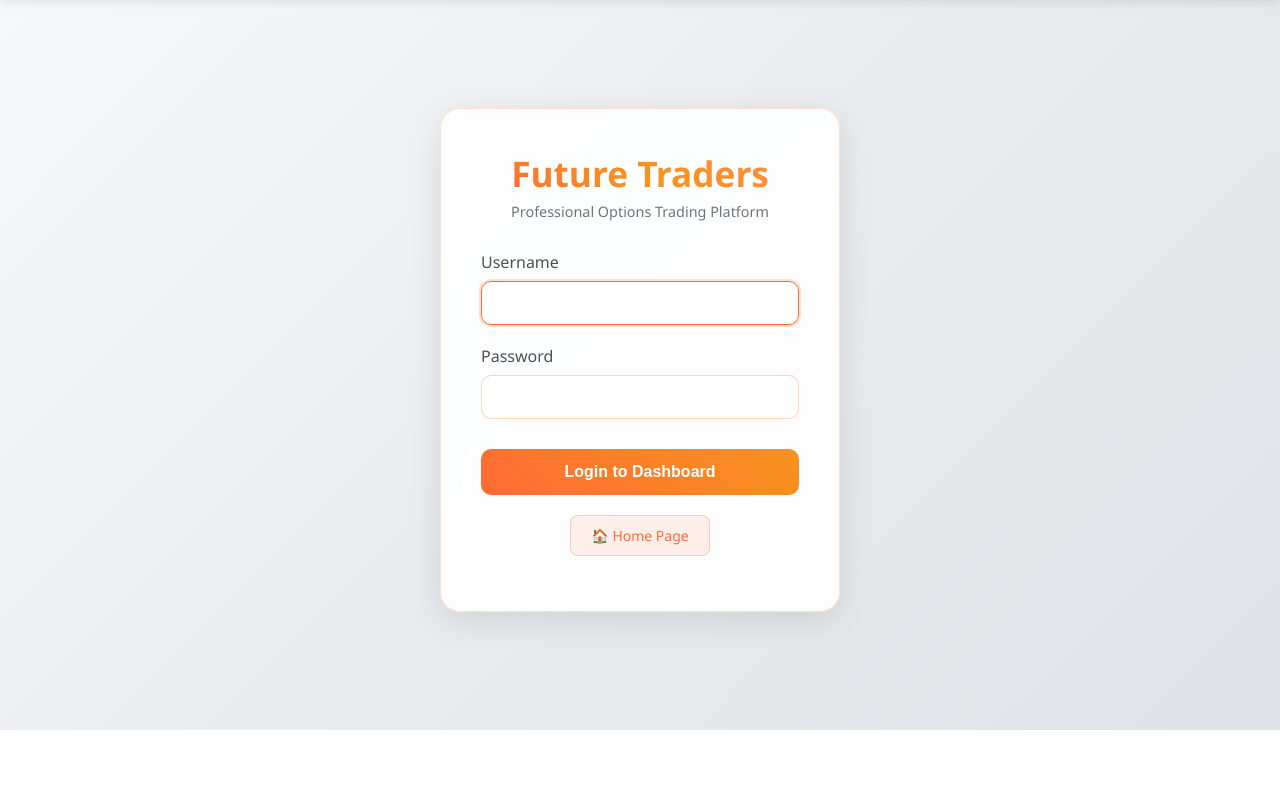
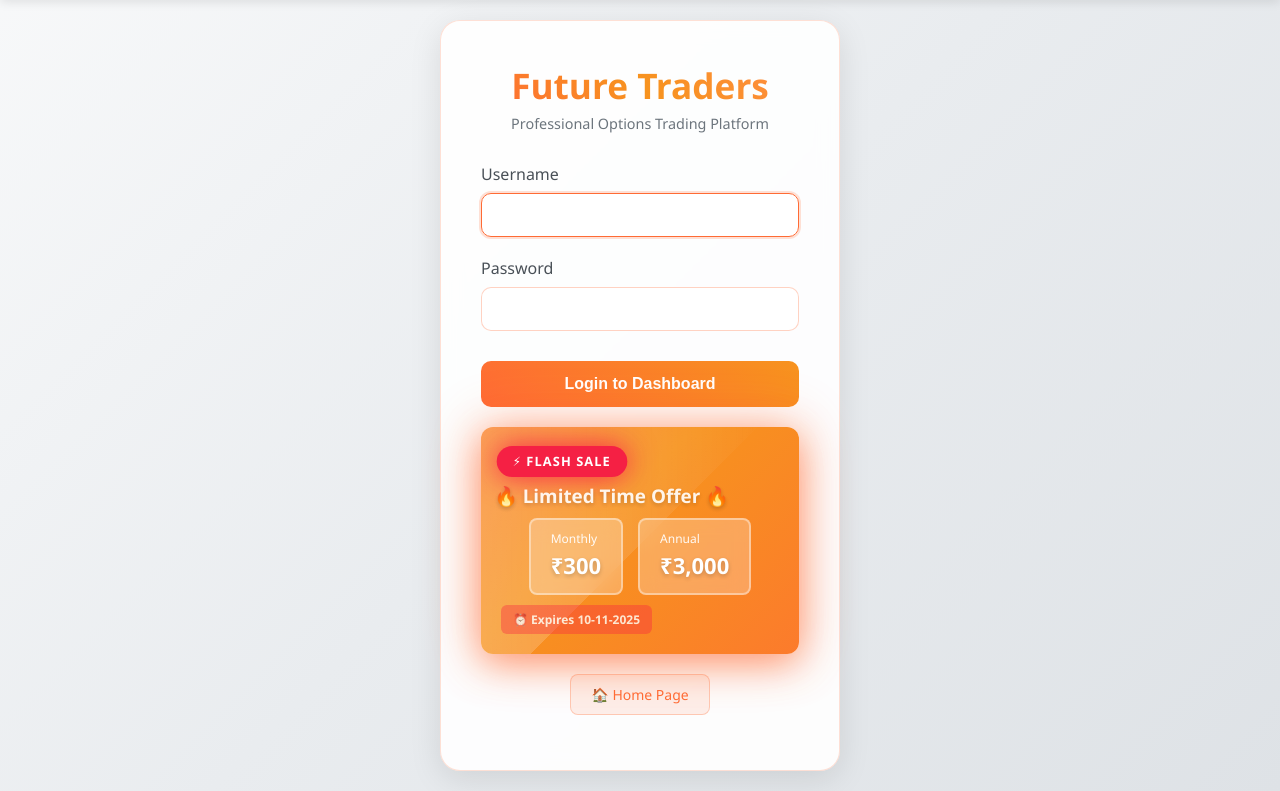
Before and after one commit to v9dlohar/Future-Traders, a Django app: page /login/ in a window 1280 px wide. Shown: the part 70-861 px from the top of the page. Before the commit the page ends 800 px from the top, so only its background shows below. Run offline with Django 5.2, Linux system fonts and the light colour scheme.

Commit message:
Enhance login page with pricing offer section
Added a pricing offer section with plans and expiry date to the login page.

```diff
--- a/dashboard/templates/dashboard/login.html
+++ b/dashboard/templates/dashboard/login.html
@@ -195,6 +195,142 @@
         .error-messages li {
             font-size: 14px;
         }
+
+        .pricing-offer {
+            margin-top: 20px;
+            padding: 20px;
+            background: linear-gradient(135deg, #ff6b35, #f7931e, #ff6b35);
+            background-size: 200% 200%;
+            border-radius: 12px;
+            color: white;
+            box-shadow: 0 10px 30px rgba(255, 107, 53, 0.4), 0 0 40px rgba(255, 107, 53, 0.3);
+            animation: gradientShift 3s ease infinite, glow 2s ease-in-out infinite;
+            position: relative;
+            overflow: hidden;
+        }
+
+        .pricing-offer::before {
+            content: '';
+            position: absolute;
+            top: -50%;
+            left: -50%;
+            width: 200%;
+            height: 200%;
+            background: linear-gradient(45deg, transparent, rgba(255, 255, 255, 0.3), transparent);
+            animation: shine 3s infinite;
+        }
+
+        @keyframes gradientShift {
+            0%, 100% { background-position: 0% 50%; }
+            50% { background-position: 100% 50%; }
+        }
+
+        @keyframes glow {
+            0%, 100% { box-shadow: 0 10px 30px rgba(255, 107, 53, 0.4), 0 0 40px rgba(255, 107, 53, 0.3); }
+            50% { box-shadow: 0 10px 40px rgba(255, 107, 53, 0.6), 0 0 60px rgba(255, 107, 53, 0.5); }
+        }
+
+        @keyframes shine {
+            0% { transform: translateX(-100%) translateY(-100%) rotate(45deg); }
+            100% { transform: translateX(100%) translateY(100%) rotate(45deg); }
+        }
+
+        .offer-badge {
+            display: inline-block;
+            background: #dc3545;
+            padding: 6px 15px;
+            border-radius: 20px;
+            font-size: 12px;
+            font-weight: 700;
+            margin-bottom: 8px;
+            animation: flashBadge 1s infinite;
+            box-shadow: 0 0 20px rgba(220, 53, 69, 0.8);
+            position: relative;
+            z-index: 1;
+            text-transform: uppercase;
+            letter-spacing: 1px;
+        }
+
+        @keyframes flashBadge {
+            0%, 100% {
+                background: #dc3545;
+                transform: scale(1);
+                box-shadow: 0 0 20px rgba(220, 53, 69, 0.8);
+            }
+            50% {
+                background: #ff1744;
+                transform: scale(1.1);
+                box-shadow: 0 0 30px rgba(255, 23, 68, 1);
+            }
+        }
+
+        .pricing-offer h4 {
+            font-size: 18px;
+            margin-bottom: 10px;
+            text-shadow: 0 2px 4px rgba(0, 0, 0, 0.2);
+            position: relative;
+            z-index: 1;
+            font-weight: 800;
+            animation: flashText 1.5s infinite;
+        }
+
+        @keyframes flashText {
+            0%, 100% { opacity: 1; transform: scale(1); }
+            50% { opacity: 0.9; transform: scale(1.05); }
+        }
+
+        .pricing-plans {
+            display: flex;
+            gap: 15px;
+            justify-content: center;
+            margin-top: 10px;
+            position: relative;
+            z-index: 1;
+        }
+
+        .plan {
+            background: rgba(255, 255, 255, 0.25);
+            padding: 10px 20px;
+            border-radius: 8px;
+            backdrop-filter: blur(10px);
+            border: 2px solid rgba(255, 255, 255, 0.4);
+        }
+
+        .plan-price {
+            font-size: 22px;
+            font-weight: 800;
+            margin: 3px 0;
+            text-shadow: 0 2px 4px rgba(0, 0, 0, 0.2);
+        }
+
+        .plan-label {
+            font-size: 12px;
+            opacity: 0.95;
+        }
+
+        .offer-expiry {
+            font-size: 12px;
+            margin-top: 10px;
+            font-weight: 700;
+            position: relative;
+            z-index: 1;
+            animation: urgentBlink 1s infinite;
+            background: rgba(220, 53, 69, 0.3);
+            padding: 6px 12px;
+            border-radius: 6px;
+            display: inline-block;
+        }
+
+        @keyframes urgentBlink {
+            0%, 100% {
+                opacity: 1;
+                background: rgba(220, 53, 69, 0.3);
+            }
+            50% {
+                opacity: 0.7;
+                background: rgba(255, 23, 68, 0.5);
+            }
+        }
 </style>
 {% endblock %}
 
@@ -231,6 +367,22 @@
             <button type="submit" class="login-btn">Login to Dashboard</button>
         </form>
 
+        <div class="pricing-offer">
+            <span class="offer-badge">⚡ FLASH SALE</span>
+            <h4>🔥 Limited Time Offer 🔥</h4>
+            <div class="pricing-plans">
+                <div class="plan">
+                    <div class="plan-label">Monthly</div>
+                    <div class="plan-price">₹300</div>
+                </div>
+                <div class="plan">
+                    <div class="plan-label">Annual</div>
+                    <div class="plan-price">₹3,000</div>
+                </div>
+            </div>
+            <div class="offer-expiry">⏰ Expires 10-11-2025</div>
+        </div>
+
         <div class="navigation">
             <a href="/" class="home-btn">🏠 Home Page</a>
         </div>
```
